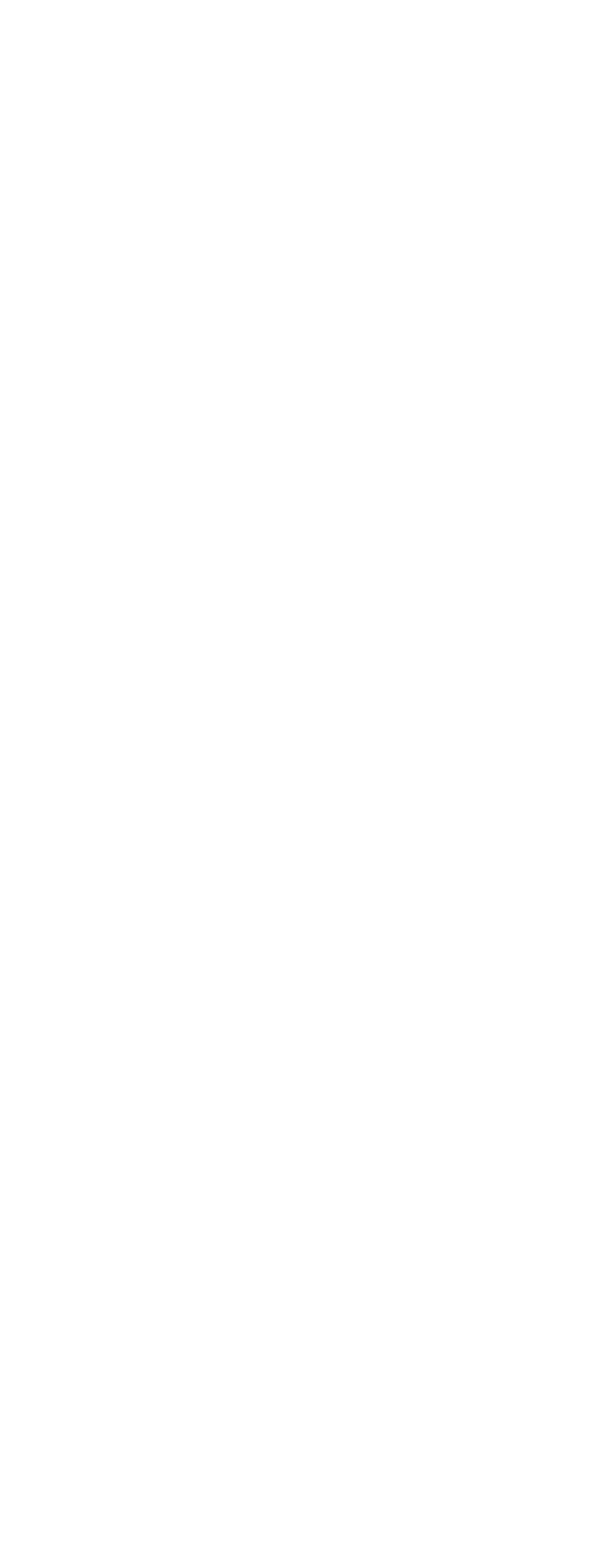
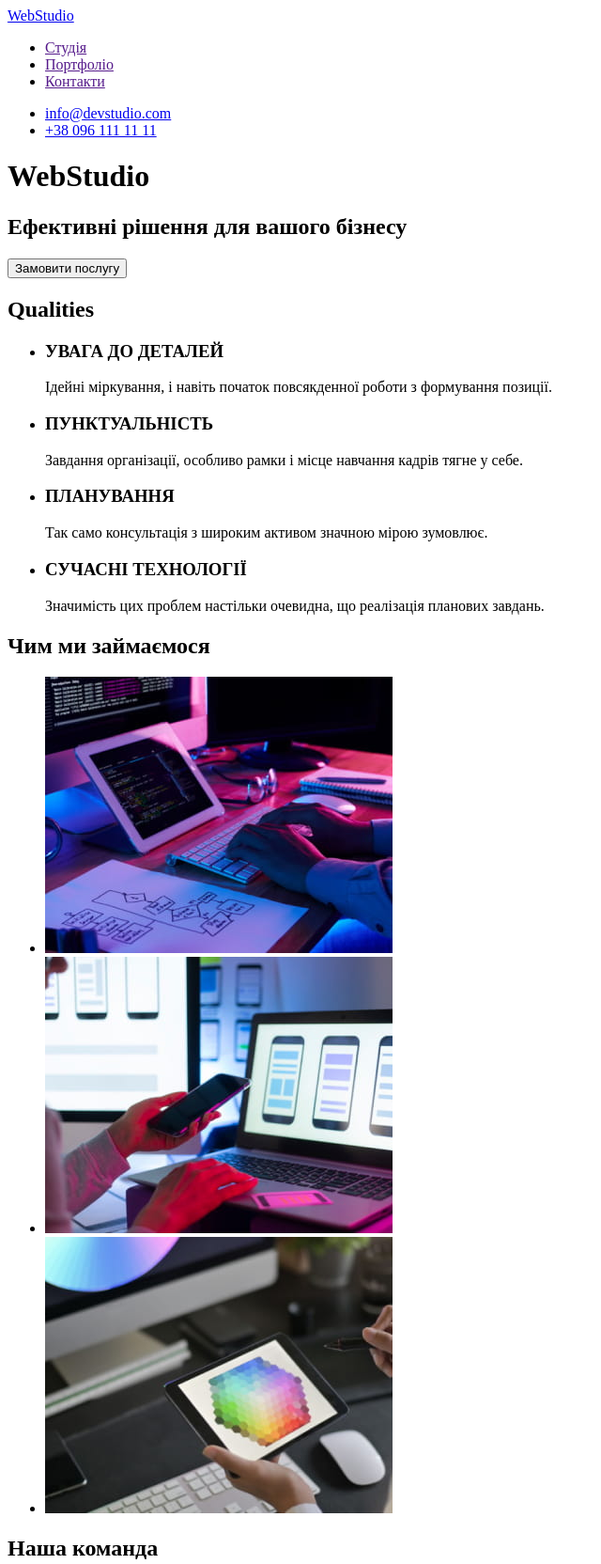
Before and after one commit to VladislavUshakov/goit-markup-hw-01, a plain HTML site: page index.html in a window 1280 px wide. Shown: the top 1664 px of the page at 94% size, without its empty margins (0-640 px from the left). Before the commit the page ends 800 px from the top, so only its background shows below. Drawn offline with Linux system fonts and the light colour scheme.

Commit message:
Add markup in index.html

```diff
--- a/index.html
+++ b/index.html
@@ -5,11 +5,100 @@
     <meta charset="UTF-8">
     <meta http-equiv="X-UA-Compatible" content="IE=edge">
     <meta name="viewport" content="width=device-width, initial-scale=1.0">
-    <title>Document</title>
+    <title>WebStudio</title>
 </head>
 
 <body>
+    <header>
+        <nav>
+            <a href="/">WebStudio</a>
 
+            <ul>
+                <li><a href="">Студія</a></li>
+                <li><a href="">Портфоліо</a></li>
+                <li><a href="">Контакти</a></li>
+            </ul>
+        </nav>
+        <ul>
+            <li><a href="mailto:info@devstudio.com">info@devstudio.com</a></li>
+            <li><a href="tel:+380961111111">+38 096 111 11 11</a></li>
+        </ul>
+    </header>
+    <main>
+        <h1>WebStudio</h1> <!-- Заховати в CSS -->
+
+        <section>
+            <h2>Ефективні рішення для вашого бізнесу</h2>
+            <button type="button">Замовити послугу</button>
+        </section>
+
+        <section>
+            <h2>Qualities</h2> <!-- Заховати в CSS -->
+            <ul>
+                <li>
+                    <h3>УВАГА ДО ДЕТАЛЕЙ</h3>
+                    <p>Ідейні міркування, і навіть початок повсякденної роботи з формування позиції.</p>
+                </li>
+                <li>
+                    <h3>ПУНКТУАЛЬНІСТЬ</h3>
+                    <p>Завдання організації, особливо рамки і місце навчання кадрів тягне у себе.</p>
+                </li>
+                <li>
+                    <h3>ПЛАНУВАННЯ</h3>
+                    <p>Так само консультація з широким активом значною мірою зумовлює.</p>
+                </li>
+                <li>
+                    <h3>СУЧАСНІ ТЕХНОЛОГІЇ</h3>
+                    <p>Значимість цих проблем настільки очевидна, що реалізація планових завдань.</p>
+                </li>
+            </ul>
+        </section>
+
+        <section>
+            <h2>Чим ми займаємося</h2>
+            <ul>
+                <li><img src="./images/img-1.jpg" alt="розробка" width="370"></li>
+                <li><img src="./images/img-2.jpg" alt="реалізація" width="370"></li>
+                <li><img src="./images/img-3.jpg" alt="дизайн" width="370"></li>
+            </ul>
+        </section>
+
+        <section>
+            <h2>Наша команда</h2>
+            <ul>
+                <li>
+                    <img src="./images/team-1.jpg" alt="Ігор Дем'яненко" width="270">
+                    <h3>Ігор Дем'яненко</h3>
+                    <p>Product Designer</p>
+                </li>
+                <li>
+                    <img src="./images/team-2.jpg" alt="Ольга Рєпіна" width="270">
+                    <h3>Ольга Рєпіна</h3>
+                    <p>Frontend Developer</p>
+                </li>
+                <li>
+                    <img src="./images/team-3.jpg" alt="Микола Тарасов" width="270">
+                    <h3>Микола Тарасов</h3>
+                    <p>Marketing</p>
+                </li>
+                <li>
+                    <img src="./images/team-4.jpg" alt="Михайло Єрмаков" width="270">
+                    <h3>Михайло Єрмаков</h3>
+                    <p>UI Designer</p>
+                </li>
+            </ul>
+        </section>
+    </main>
+    <footer>
+        <a href="/">WebStudio</a>
+        <address>
+            <ul>
+                <li><a href="">м. Київ, пр-т Лесі Українки, 26</a></li>
+                <li><a href="mailto:info@devstudio.com">info@devstudio.com</a></li>
+                <li><a href="tel:+380961111111">+38 096 111 11 11</a></li>
+            </ul>
+        </address>
+    </footer>
 </body>
 
 </html>
```
